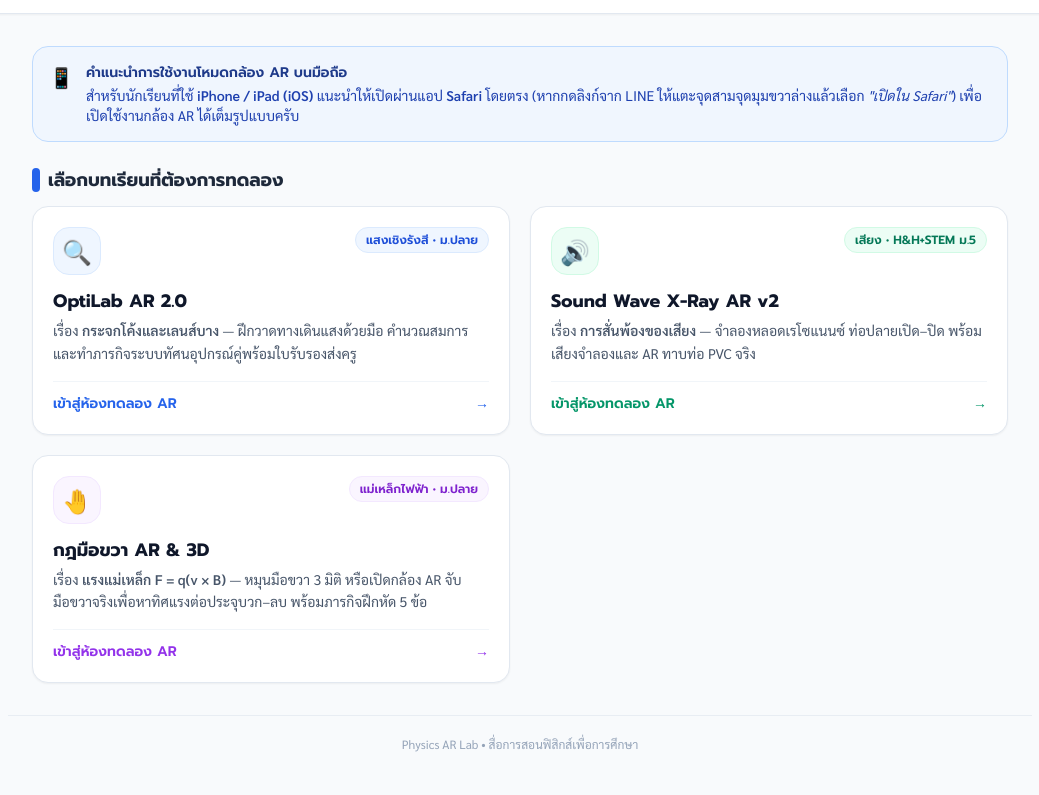
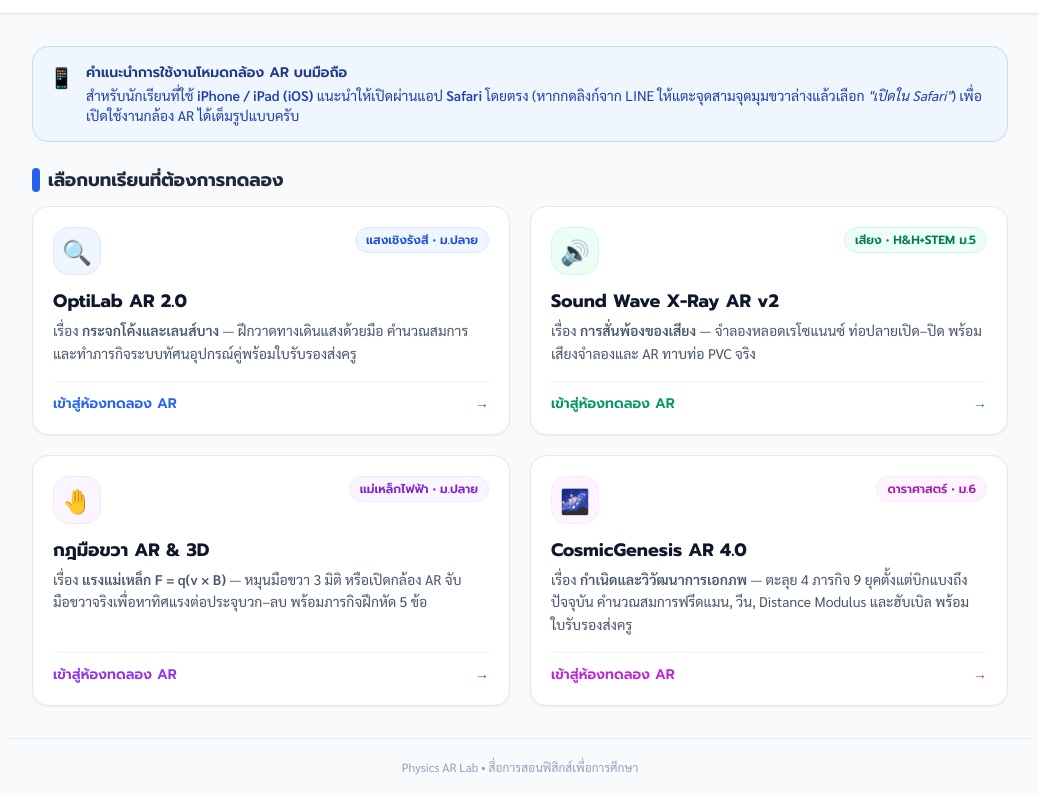
Before and after one commit to Pele-Jansira/physics-ar-lab-dks, a plain HTML site: page index.html in a window 1280 px wide. Shown: the part 67-862 px from the top of the page, without its empty margins (120-1159 px from the left). Before the commit the page ends 839 px from the top, so only its background shows below. Drawn offline with nearby package versions, Linux system fonts and the light colour scheme.

Commit message:
Add CosmicGenesis AR 4.0 card to index.html

```diff
--- a/index.html
+++ b/index.html
@@ -151,6 +151,32 @@
             <span class="group-hover:translate-x-1 transition-transform">→</span>
           </div>
         </a>
+        <!-- การ์ดที่ 4: CosmicGenesis AR 4.0 -->
+        <a href="./cosmic_genesis_ar.html"
+           class="group bg-white rounded-2xl border border-slate-200 hover:border-fuchsia-400 shadow-sm hover:shadow-md transition-all p-5 flex flex-col justify-between gap-4">
+          <div class="space-y-3">
+            <div class="flex items-start justify-between gap-2">
+              <div class="w-12 h-12 rounded-2xl bg-fuchsia-50 border border-fuchsia-100 flex items-center justify-center text-2xl group-hover:scale-105 transition-transform">
+                🌌
+              </div>
+              <span class="px-2.5 py-1 rounded-full text-xs font-display font-semibold bg-fuchsia-50 text-fuchsia-700 border border-fuchsia-100">
+                ดาราศาสตร์ • ม.6
+              </span>
+            </div>
+            <div>
+              <h3 class="font-display font-bold text-lg text-slate-900 group-hover:text-fuchsia-600 transition-colors">
+                CosmicGenesis AR 4.0
+              </h3>
+              <p class="text-sm text-slate-600 mt-1 leading-relaxed">
+                เรื่อง <b>กำเนิดและวิวัฒนาการเอกภพ</b> — ตะลุย 4 ภารกิจ 9 ยุคตั้งแต่บิกแบงถึงปัจจุบัน คำนวณสมการฟรีดแมน, วีน, Distance Modulus และฮับเบิล พร้อมใบรับรองส่งครู
+              </p>
+            </div>
+          </div>
+          <div class="pt-3 border-t border-slate-100 flex items-center justify-between text-sm font-display font-semibold text-fuchsia-600">
+            <span>เข้าสู่ห้องทดลอง AR</span>
+            <span class="group-hover:translate-x-1 transition-transform">→</span>
+          </div>
+        </a>
         <!-- =======================================================
              หากอนาคตต้องการเพิ่มสื่อ AR เรื่องใหม่ ให้คัดลอกแท็ก <a> ด้านบน
              มาวางต่อตรงนี้ แล้วเปลี่ยนชื่อไฟล์ตรง href="./ชื่อไฟล์ใหม่.html"
```
